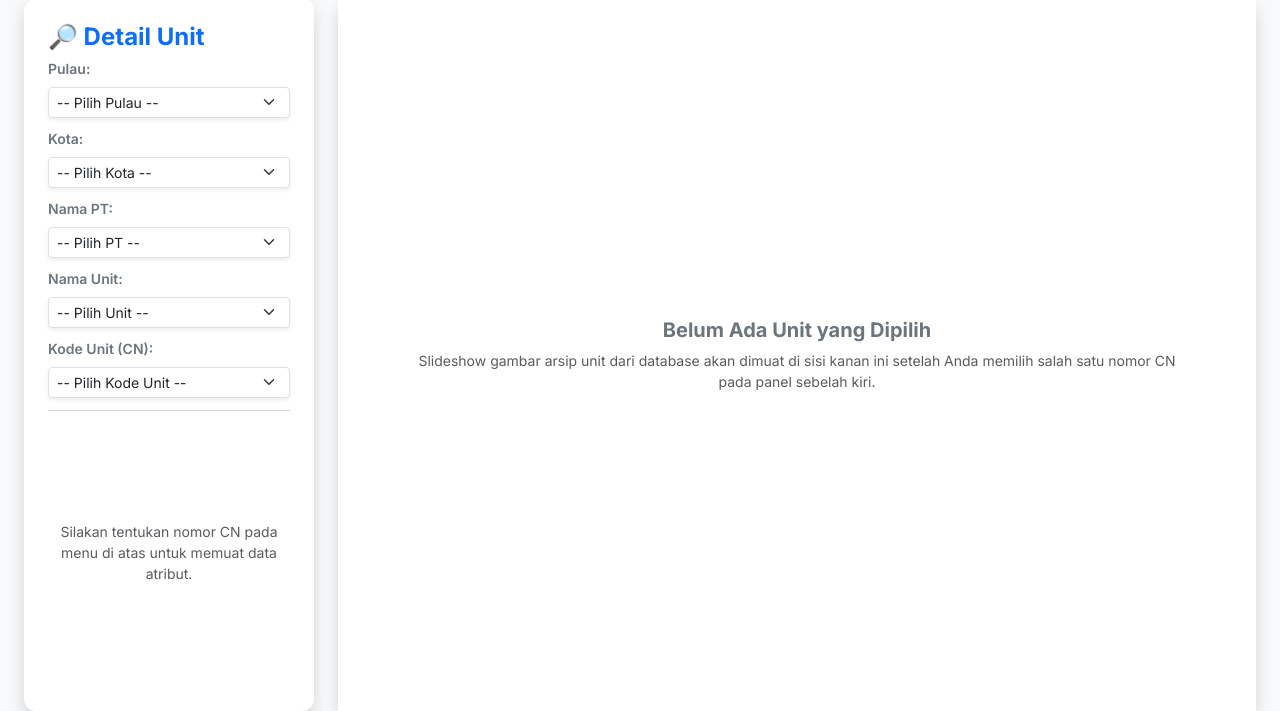
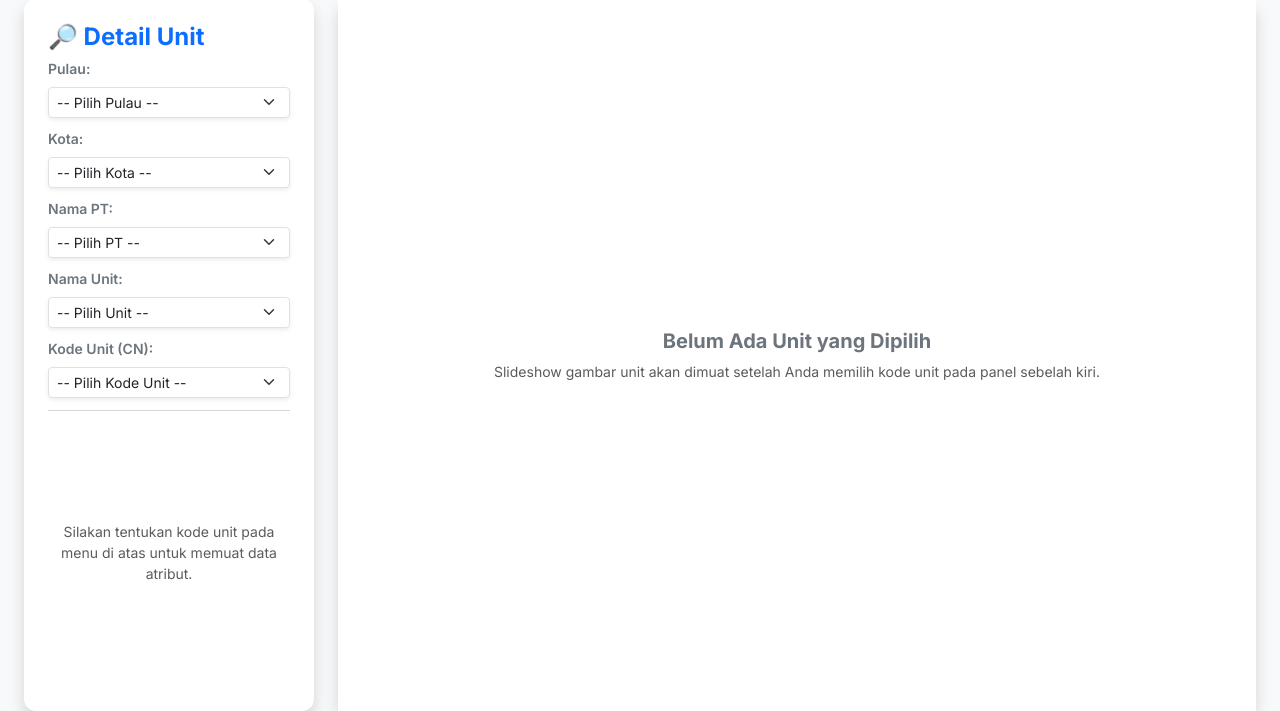
Before and after one commit to Wilsonn23/HR_Information_System, a Flask app: page /details in a window 1280 px wide. Shown: the part 92-803 px from the top of the page. Run offline with Flask 3, Linux system fonts and the light colour scheme; the visitor is signed in with stand-in values (Sample User, id 1); some libraries are stand-ins or nearby versions.

Commit message:
fix: minor issue

```diff
--- a/static/style.css
+++ b/static/style.css
@@ -119,3 +119,9 @@ body {
     opacity: 1;
     transform: scale(1.1);
 }
+
+/* Scrollable table container inside dashboard accordions */
+.dashboard-accordion-scroll {
+    max-height: 350px;
+    overflow-y: auto;
+}
--- a/templates/details.html
+++ b/templates/details.html
@@ -135,7 +135,7 @@
                     </div>
                     {% else %}
                     <div class="text-center py-5 text-muted small my-auto">
-                        <p class="mb-0">Silakan tentukan nomor CN pada menu di atas untuk memuat data atribut.</p>
+                        <p class="mb-0">Silakan tentukan kode unit pada menu di atas untuk memuat data atribut.</p>
                     </div>
                     {% endif %}
 
@@ -195,7 +195,7 @@
                     {% else %}
                     <div class="text-center text-muted my-auto p-5">
                         <h5 class="fw-bold text-warning">⚠️ Foto Belum Tersedia</h5>
-                        <p class="small mb-0">Belum ada gambar yang diunggah untuk unit <strong>{{ entry.pkey }}</strong>.
+                        <p class="small mb-0">Belum ada gambar yang diunggah untuk unit <strong>{{ entry.kode_unit }}</strong>.
                         </p>
                     </div>
                     {% endif %}
@@ -203,8 +203,7 @@
                     {% else %}
                     <div class="text-center text-muted my-auto p-5">
                         <h5 class="fw-bold text-secondary">Belum Ada Unit yang Dipilih</h5>
-                        <p class="small mb-0">Slideshow gambar arsip unit dari database akan dimuat di sisi kanan ini
-                            setelah Anda memilih salah satu nomor CN pada panel sebelah kiri.</p>
+                        <p class="small mb-0">Slideshow gambar unit akan dimuat setelah Anda memilih kode unit pada panel sebelah kiri.</p>
                     </div>
                     {% endif %}
 
@@ -230,7 +229,7 @@
                     kotaSelect.innerHTML = '<option value="">-- Pilih Kota --</option>';
                     ptSelect.innerHTML = '<option value="">-- Pilih PT --</option>';
                     unitSelect.innerHTML = '<option value="">-- Pilih Unit --</option>';
-                    cnSelect.innerHTML = '<option value="">-- Pilih Nomor CN --</option>';
+                    cnSelect.innerHTML = '<option value="">-- Pilih Kode Unit --</option>';
                     return;
                 }
 
@@ -257,7 +256,7 @@
                 if (!kotaVal) {
                     ptSelect.innerHTML = '<option value="">-- Pilih PT --</option>';
                     unitSelect.innerHTML = '<option value="">-- Pilih Unit --</option>';
-                    cnSelect.innerHTML = '<option value="">-- Pilih Nomor CN --</option>';
+                    cnSelect.innerHTML = '<option value="">-- Pilih Kode Unit --</option>';
                     return;
                 }
 
@@ -283,7 +282,7 @@
                 const ptVal = ptSelect.value;
                 if (!ptVal) {
                     unitSelect.innerHTML = '<option value="">-- Pilih Unit --</option>';
-                    cnSelect.innerHTML = '<option value="">-- Pilih Nomor CN --</option>';
+                    cnSelect.innerHTML = '<option value="">-- Pilih Kode Unit --</option>';
                     return;
                 }
 
@@ -308,7 +307,7 @@
             function updateCnChoices() {
                 const unitVal = unitSelect.value;
                 if (!unitVal) {
-                    cnSelect.innerHTML = '<option value="">-- Pilih Nomor CN --</option>';
+                    cnSelect.innerHTML = '<option value="">-- Pilih Kode Unit --</option>';
                     return;
                 }
 
@@ -317,7 +316,7 @@
                 fetch(`/api/get-cn/${encodeURIComponent(unitVal)}`)
                     .then(response => response.json())
                     .then(data => {
-                        let optionsHtml = '<option value="">-- Pilih Nomor CN --</option>';
+                        let optionsHtml = '<option value="">-- Pilih Kode Unit --</option>';
                         data.forEach(item => {
                             const selectedAttr = (item.value === currentSelected) ? 'selected' : '';
                             optionsHtml += `<option value="${item.value}" ${selectedAttr}>${item.label}</option>`;
@@ -329,10 +328,31 @@
                     });
             }
 
-            pulauSelect.addEventListener("change", updateKotaChoices);
-            kotaSelect.addEventListener("change", updatePtChoices);
-            ptSelect.addEventListener("change", updateUnitChoices);
-            unitSelect.addEventListener("change", updateCnChoices);
+            pulauSelect.addEventListener("change", function() {
+                kotaSelect.removeAttribute('data-selected');
+                ptSelect.removeAttribute('data-selected');
+                unitSelect.removeAttribute('data-selected');
+                cnSelect.removeAttribute('data-selected');
+                updateKotaChoices();
+            });
+
+            kotaSelect.addEventListener("change", function() {
+                ptSelect.removeAttribute('data-selected');
+                unitSelect.removeAttribute('data-selected');
+                cnSelect.removeAttribute('data-selected');
+                updatePtChoices();
+            });
+
+            ptSelect.addEventListener("change", function() {
+                unitSelect.removeAttribute('data-selected');
+                cnSelect.removeAttribute('data-selected');
+                updateUnitChoices();
+            });
+
+            unitSelect.addEventListener("change", function() {
+                cnSelect.removeAttribute('data-selected');
+                updateCnChoices();
+            });
 
             cnSelect.addEventListener("change", function() {
                 if (this.value) {
```
Also changed, not shown: templates/dashboard.html (+8 -8 lines).
